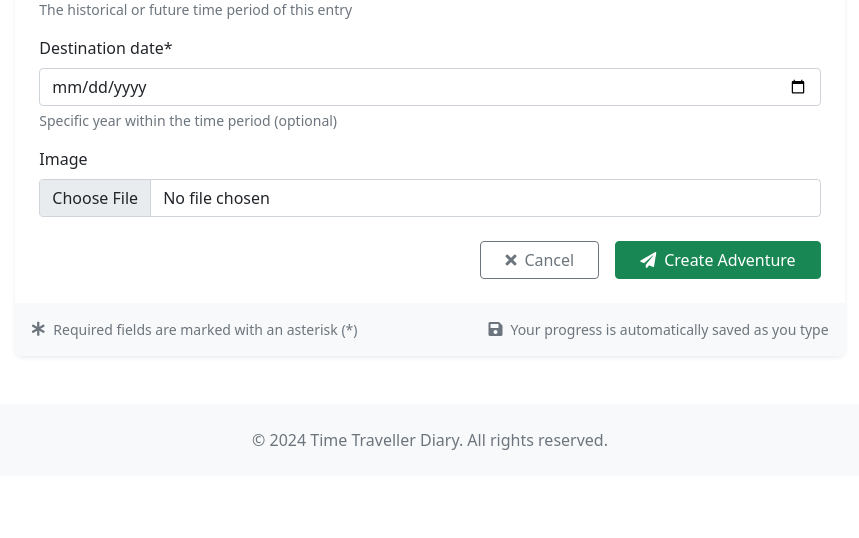
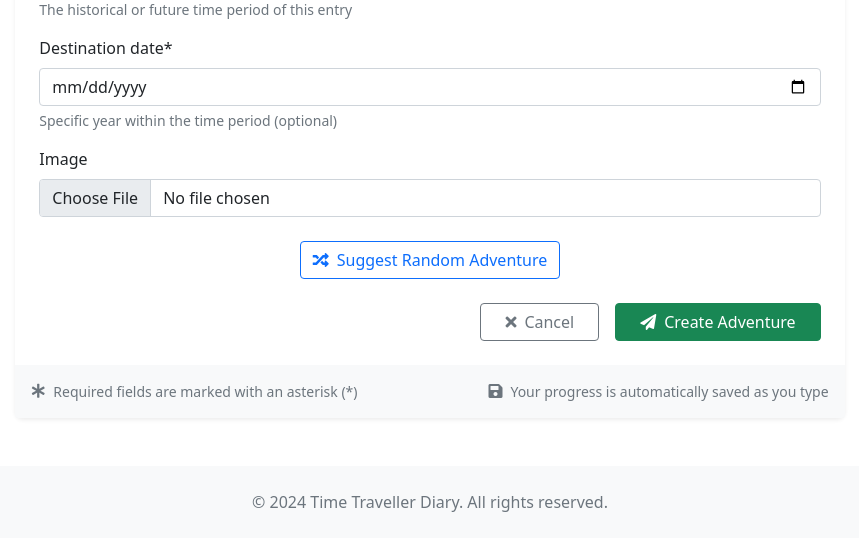
Before and after one commit to VarshithaK22/time_traveller_diary, a Django app: page /new/ in a window 1280 px wide. Shown: the part 1040-1578 px from the top of the page, without its empty margins (210-1069 px from the left). Before the commit the page ends 1490 px from the top, so only its background shows below. Run offline with Django 5.2, Linux system fonts and the light colour scheme; the visitor is signed in with stand-in values (Sample User, id 1); some libraries are stand-ins or nearby versions.

Commit message:
Random adventure feature

```diff
--- a/diary_project/diary/entry_views.py
+++ b/diary_project/diary/entry_views.py
@@ -6,6 +6,8 @@ from django.views.generic.detail import DetailView
 from django.views.generic import UpdateView, DeleteView
 from django.urls import reverse_lazy
 from django.contrib.auth.mixins import LoginRequiredMixin
+import random
+from django.http import JsonResponse
 
 class EntryCreateView(LoginRequiredMixin, View):
     def get(self, request):
@@ -40,3 +42,21 @@ class EntryDeleteView(LoginRequiredMixin, DeleteView):
     model = DiaryEntry
     template_name = 'entry/delete.html'
     success_url = reverse_lazy('home')  # Redirect to the list view after deletion
+
+
+
+# Sample data for time periods and locations
+
+LOCATIONS = [
+    "Paris, France",
+    "Tokyo, Japan",
+    "New York, USA",
+    "Machu Picchu, Peru",
+    "The Great Wall of China"
+]
+
+class RandomeAdventureView(LoginRequiredMixin, View):
+    def get(self, request):
+        time_period = random.choice(DiaryEntry.TIME_PERIOD_CHOICES)[1]
+        location = random.choice(LOCATIONS)
+        return JsonResponse({'time_period': time_period, 'location': location})
--- a/diary_project/diary/templates/entry/form.html
+++ b/diary_project/diary/templates/entry/form.html
@@ -38,7 +38,14 @@
                         <div class="mb-4">
                             {{ form|crispy }}
                         </div>
+                        <!-- Random Adventure Generator -->
+                        <div class="d-flex flex-column flex-sm-row gap-3 justify-content-center mt-4">
+                            <button type="button" id="generate-adventure" class="btn btn-outline-primary">
+                                <i class="fas fa-random me-2"></i>Suggest Random Adventure
+                            </button>
 
+                        </div>
+                        <div id="suggestion" class="mt-2 text-muted"></div>
                         <!-- Action Buttons -->
                         <div class="d-flex flex-column flex-sm-row gap-3 justify-content-end mt-4">
                             <a href="{% url 'home' %}" class="btn btn-outline-secondary px-4">
@@ -125,4 +132,21 @@
         box-shadow: 0 4px 6px rgba(0, 0, 0, 0.1);
     }
 </style>
+<script>
+    document.getElementById('generate-adventure').addEventListener('click', function() {
+        fetch('{% url "random_adventure" %}')  // Create this URL in your Django app
+            .then(response => response.json())
+            .then(data => {
+                document.getElementById('suggestion').innerHTML = `
+                <ul class="list-group">
+                    <li class="list-group-item"><i class="fas fa-lightbulb me-2"></i><strong>Suggested Time Period:</strong> ${data.time_period}</li>
+                    <li class="list-group-item"><i class="fas fa-lightbulb me-2"></i><strong>Suggested Location:</strong> ${data.location}</li>
+                </ul>
+          `;
+            })
+            .catch(error => {
+                console.error('Error fetching random adventure:', error);
+            });
+    });
+</script>
 {% endblock %}
--- a/diary_project/diary/urls.py
+++ b/diary_project/diary/urls.py
@@ -16,5 +16,5 @@ urlpatterns = [
     path('<int:pk>/', entry_views.EntryDetailView.as_view(), name='entry_detail'),
     path('<int:pk>/update', entry_views.EntryUpdateView.as_view(), name='entry_update'),
     path('<int:pk>/delete', entry_views.EntryDeleteView.as_view(), name='entry_delete'),
-
+    path('random-adventure/', entry_views.RandomeAdventureView.as_view(), name='random_adventure'),
 ]
```
